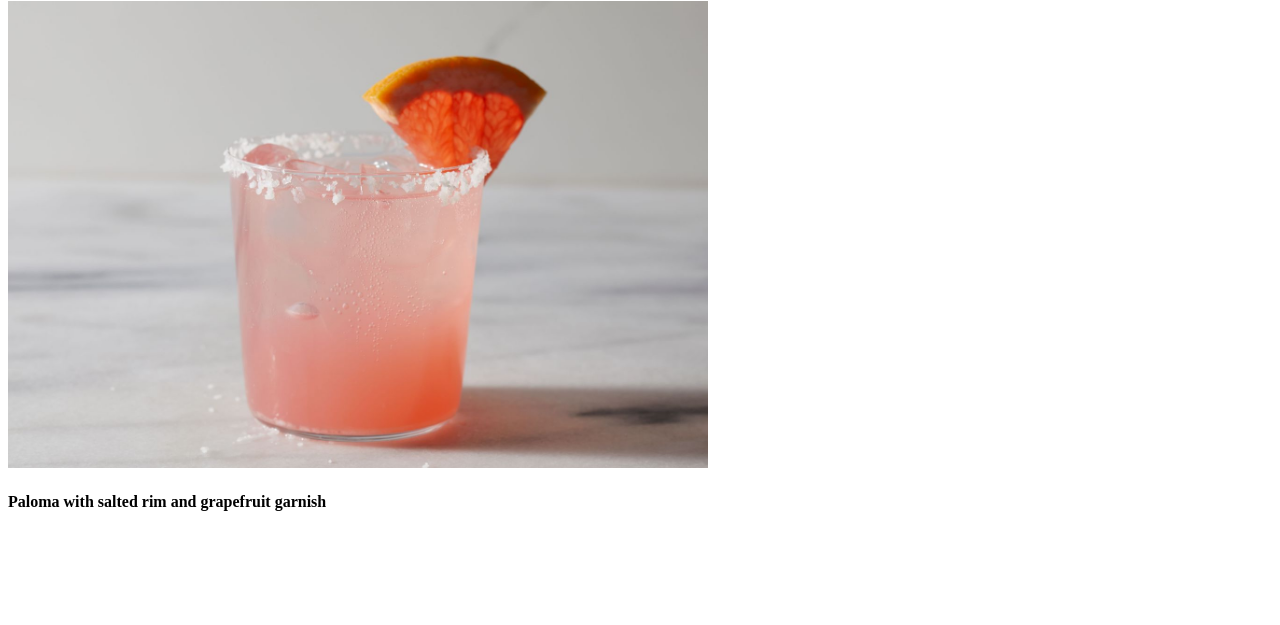
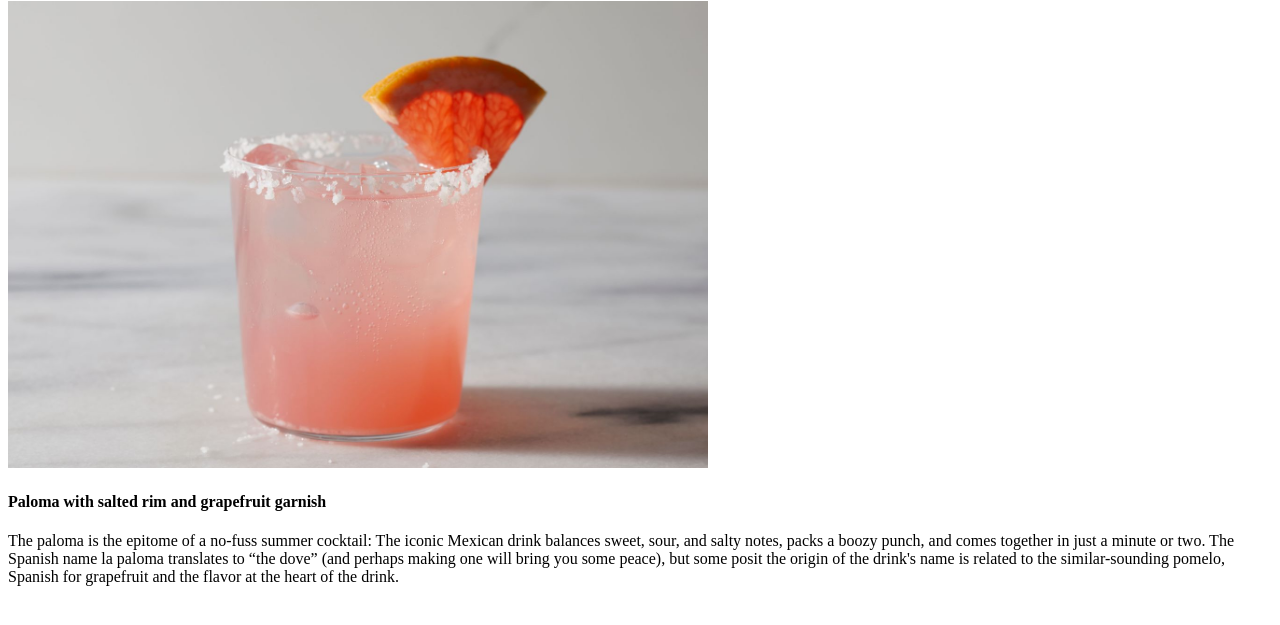
Before and after one commit to Alemoses/odin-recipes, a plain HTML site: page recipes/paloma/paloma.html in a window 1280 px wide. Shown: the part 79-704 px from the top of the page. Drawn offline with Linux system fonts and the light colour scheme.

Commit message:
Add introdution to paloma recipe

```diff
--- a/recipes/paloma/paloma.html
+++ b/recipes/paloma/paloma.html
@@ -10,5 +10,10 @@
   <img src="./images/Paloma.jpg" width="700" alt="Picture of a Paloma cocktail">
 
   <h4>Paloma with salted rim and grapefruit garnish</h4>
+
+  <p>The paloma is the epitome of a no-fuss summer cocktail: The iconic Mexican drink balances sweet, sour, and salty notes,
+    packs a boozy punch, and comes together in just a minute or two. The Spanish name la paloma translates to “the dove”
+    (and perhaps making one will bring you some peace), but some posit the origin of the drink's name is related to the
+    similar-sounding pomelo, Spanish for grapefruit and the flavor at the heart of the drink.</p>
 </body>
 </html>
```
